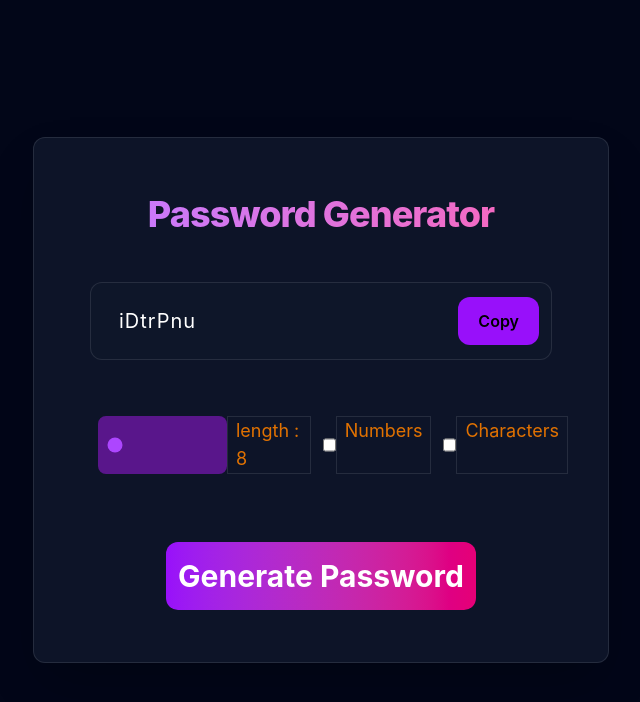
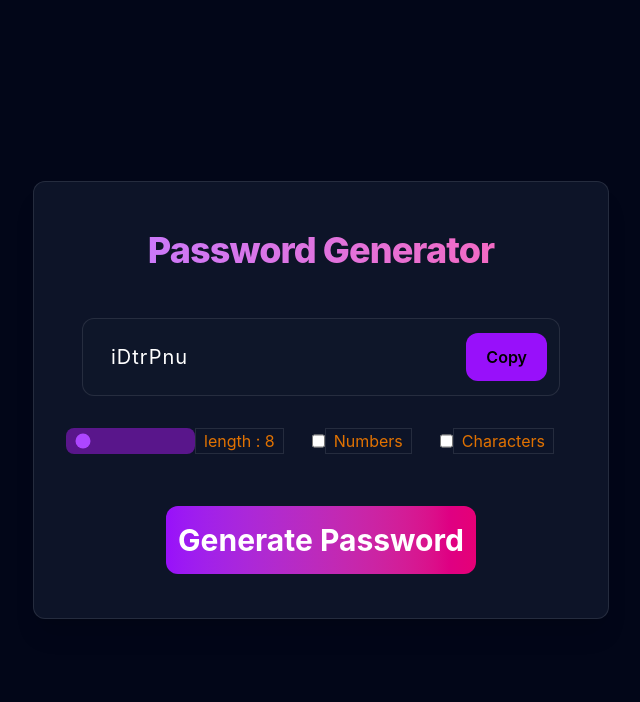
Before and after one commit to satyamkumarjha2006/password-generator, a React (Vite) app: page / in a window 1280 px wide. Shown: the top 702 px of the page, without its empty margins (319-959 px from the left). Built offline with nearby package versions, Linux system fonts and the light colour scheme.

Commit message:
Password Generator

```diff
--- a/src/App.jsx
+++ b/src/App.jsx
@@ -42,9 +42,9 @@ useEffect(() => {
 
 
   return(
-    <div className='min-h-screen flex justify-center items-center bg-slate-950'>
+    <div className='min-h-screen w-full overflow-x-hidden flex justify-center items-center bg-slate-950 px-4 py-8'>
     <div
-    className='w-full max-w-xl bg-slate-900/90 backdrop-blur-xl border border-white/10 rounded-xl shadow-2xl p-8 md:p-10  '>
+    className='w-full max-w-xl bg-slate-900/90 backdrop-blur-xl border border-white/10 rounded-xl shadow-xl p-4 sm:p-8  '>
       <h1 className='text-3xl md:text-4xl font-extrabold tracking-tight bg-linear-to-r from-purple-400 to-pink-400 text-center py-4 bg-clip-text text-transparent'>Password Generator</h1>
       <div
       className='flex items-center gap-2 bg-slate-900/90 border border-white/10 mt-8 rounded-xl p-3 ml-4 mr-4 '>
@@ -62,7 +62,7 @@ useEffect(() => {
       </div>
 
 
-      <div className='flex text-lg mt-10 ml-6 py-4'>
+      <div className='flex flex-wrap items-center gap-4 mt-8 '>
         <div
         className=' flex '>
           <input
--- a/src/index.css
+++ b/src/index.css
@@ -1 +1,20 @@
 @import 'tailwindcss';
+
+* {
+    box-sizing :border-box;
+}
+
+html,body,#root {
+    width: 100%;
+    min-height: 100%;
+    margin: 0;
+}
+
+body {
+    min-width : 320px;
+    min-height: 100vh;
+}
+
+#root {
+    min-height: 100vh;
+}
```
